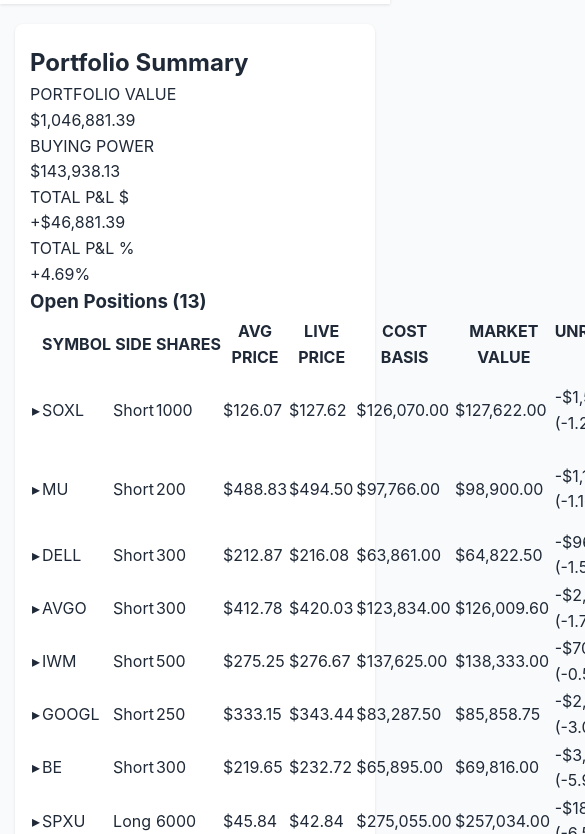
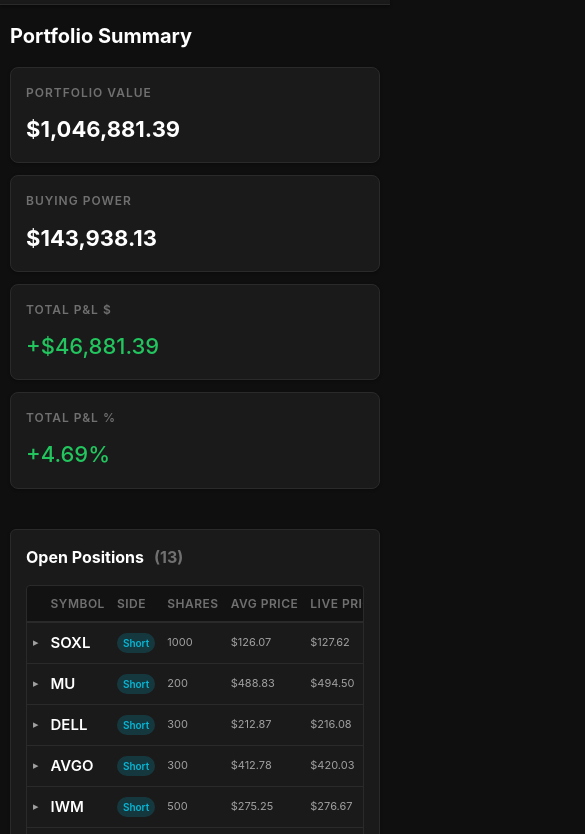
Before and after one commit to natalivm/SwingTrader2026, a plain HTML site: page index.html in a window 390 px wide. Shown: the part 56-890 px from the top of the page, 585 px wide, since content can reach past the window. Drawn offline with Linux system fonts and the light colour scheme.

Commit message:
Update styles.css with dark theme and portfolio dashboard styling

```diff
--- a/styles.css
+++ b/styles.css
@@ -1,13 +1,18 @@
 :root {
     --primary-color: #1e40af;
     --secondary-color: #3b82f6;
-    --text-color: #1f2937;
-    --text-light: #6b7280;
-    --bg-color: #f9fafb;
-    --bg-white: #ffffff;
-    --border-color: #e5e7eb;
-    --shadow: 0 1px 3px rgba(0, 0, 0, 0.1);
-    --shadow-lg: 0 10px 25px rgba(0, 0, 0, 0.1);
+    --dark-bg: #0f0f0f;
+    --dark-card: #1a1a1a;
+    --dark-border: #2a2a2a;
+    --text-color: #ffffff;
+    --text-light: #a0a0a0;
+    --text-muted: #707070;
+    --accent-green: #22c55e;
+    --accent-red: #ef4444;
+    --accent-blue: #06b6d4;
+    --accent-purple: #a855f7;
+    --shadow: 0 1px 3px rgba(0, 0, 0, 0.3);
+    --shadow-lg: 0 10px 25px rgba(0, 0, 0, 0.5);
 }
 
 * {
@@ -23,21 +28,22 @@
     -webkit-font-smoothing: antialiased;
     -moz-osx-font-smoothing: grayscale;
     color: var(--text-color);
-    background-color: var(--bg-color);
+    background-color: var(--dark-bg);
     line-height: 1.6;
 }
 
 /* Navigation Bar */
 .navbar {
-    background-color: var(--bg-white);
+    background-color: var(--dark-card);
     box-shadow: var(--shadow);
     position: sticky;
     top: 0;
     z-index: 1000;
+    border-bottom: 1px solid var(--dark-border);
 }
 
 .navbar-container {
-    max-width: 1200px;
+    max-width: 1400px;
     margin: 0 auto;
     padding: 0 20px;
     display: flex;
@@ -49,7 +55,7 @@
 .navbar-logo {
     font-size: 24px;
     font-weight: bold;
-    color: var(--primary-color);
+    color: var(--secondary-color);
     white-space: nowrap;
 }
 
@@ -66,26 +72,25 @@
 }
 
 .nav-link {
-    color: var(--text-color);
+    color: var(--text-light);
     text-decoration: none;
     padding: 25px 20px;
-    display: block;
+    display: flex;
+    align-items: center;
     border-bottom: 3px solid transparent;
     transition: all 0.3s ease;
     font-weight: 500;
     height: 100%;
-    display: flex;
-    align-items: center;
 }
 
 .nav-link:hover {
-    color: var(--primary-color);
-    background-color: var(--bg-color);
+    color: var(--secondary-color);
+    background-color: rgba(59, 130, 246, 0.1);
 }
 
 .nav-link.active {
-    color: var(--primary-color);
-    border-bottom-color: var(--primary-color);
+    color: var(--secondary-color);
+    border-bottom-color: var(--secondary-color);
 }
 
 .hamburger {
@@ -120,7 +125,7 @@
 
 /* Main Content */
 .main-content {
-    max-width: 1200px;
+    max-width: 1400px;
     margin: 0 auto;
     padding: 40px 20px;
 }
@@ -144,14 +149,13 @@
 }
 
 .page-container {
-    background-color: var(--bg-white);
+    background-color: transparent;
     border-radius: 8px;
-    padding: 40px;
-    box-shadow: var(--shadow);
+    padding: 0;
 }
 
 .page-container h1 {
-    color: var(--primary-color);
+    color: var(--secondary-color);
     margin-bottom: 20px;
     font-size: 32px;
 }
@@ -159,6 +163,172 @@
 .page-container p {
     color: var(--text-light);
     font-size: 16px;
+}
+
+/* Portfolio Section */
+.section-title {
+    font-size: 32px;
+    font-weight: bold;
+    color: var(--text-color);
+    margin-bottom: 30px;
+}
+
+/* Stats Grid */
+.stats-grid {
+    display: grid;
+    grid-template-columns: repeat(auto-fit, minmax(250px, 1fr));
+    gap: 20px;
+    margin-bottom: 40px;
+}
+
+.stat-card {
+    background-color: var(--dark-card);
+    border: 1px solid var(--dark-border);
+    border-radius: 8px;
+    padding: 25px;
+    display: flex;
+    flex-direction: column;
+    gap: 10px;
+    box-shadow: var(--shadow);
+    transition: all 0.3s ease;
+}
+
+.stat-card:hover {
+    border-color: var(--secondary-color);
+    box-shadow: 0 0 15px rgba(59, 130, 246, 0.2);
+}
+
+.stat-label {
+    font-size: 12px;
+    font-weight: 600;
+    color: var(--text-muted);
+    text-transform: uppercase;
+    letter-spacing: 1px;
+}
+
+.stat-value {
+    font-size: 28px;
+    font-weight: bold;
+    color: var(--text-color);
+}
+
+.stat-value.profit {
+    color: var(--accent-green);
+}
+
+.stat-value.loss {
+    color: var(--accent-red);
+}
+
+/* Positions Section */
+.positions-section {
+    background-color: var(--dark-card);
+    border: 1px solid var(--dark-border);
+    border-radius: 8px;
+    padding: 30px;
+    box-shadow: var(--shadow);
+}
+
+.positions-title {
+    font-size: 20px;
+    font-weight: bold;
+    color: var(--text-color);
+    margin-bottom: 25px;
+    display: flex;
+    align-items: center;
+    gap: 10px;
+}
+
+.position-count {
+    font-size: 16px;
+    color: var(--text-muted);
+}
+
+/* Table */
+.table-container {
+    overflow-x: auto;
+    border-radius: 6px;
+    border: 1px solid var(--dark-border);
+}
+
+.positions-table {
+    width: 100%;
+    border-collapse: collapse;
+    font-size: 14px;
+}
+
+.positions-table thead {
+    background-color: rgba(0, 0, 0, 0.3);
+    border-bottom: 2px solid var(--dark-border);
+}
+
+.positions-table th {
+    padding: 15px 12px;
+    text-align: left;
+    font-weight: 600;
+    color: var(--text-muted);
+    text-transform: uppercase;
+    font-size: 12px;
+    letter-spacing: 0.5px;
+    white-space: nowrap;
+}
+
+.positions-table tbody tr {
+    border-bottom: 1px solid var(--dark-border);
+    transition: background-color 0.2s ease;
+}
+
+.positions-table tbody tr:hover {
+    background-color: rgba(59, 130, 246, 0.05);
+}
+
+.positions-table td {
+    padding: 15px 12px;
+    color: var(--text-light);
+    white-space: nowrap;
+}
+
+.positions-table td.symbol {
+    font-weight: 600;
+    color: var(--text-color);
+    font-size: 15px;
+}
+
+.expand-btn {
+    color: var(--text-muted);
+    cursor: pointer;
+    text-align: center;
+}
+
+/* Badges */
+.badge {
+    display: inline-block;
+    padding: 4px 12px;
+    border-radius: 20px;
+    font-weight: 600;
+    font-size: 12px;
+    white-space: nowrap;
+}
+
+.badge.short {
+    background-color: rgba(6, 182, 212, 0.2);
+    color: var(--accent-blue);
+}
+
+.badge.long {
+    background-color: rgba(168, 85, 247, 0.2);
+    color: var(--accent-purple);
+}
+
+/* P&L Values */
+.loss {
+    color: var(--accent-red);
+    font-weight: 500;
+}
+
+.profit {
+    color: var(--accent-green);
+    font-weight: 500;
 }
 
 /* Mobile Responsive */
@@ -181,23 +351,24 @@
         top: 60px;
         left: 0;
         width: 100%;
-        background-color: var(--bg-white);
+        background-color: var(--dark-card);
         flex-direction: column;
         gap: 0;
         max-height: 0;
         overflow: hidden;
         transition: max-height 0.3s ease;
         box-shadow: var(--shadow);
+        border-bottom: 1px solid var(--dark-border);
     }
 
     .nav-menu.active {
-        max-height: 300px;
+        max-height: 400px;
     }
 
     .nav-item {
         height: auto;
         width: 100%;
-        border-bottom: 1px solid var(--border-color);
+        border-bottom: 1px solid var(--dark-border);
     }
 
     .nav-link {
@@ -208,13 +379,13 @@
     }
 
     .nav-link:hover {
-        background-color: var(--bg-color);
+        background-color: rgba(59, 130, 246, 0.1);
     }
 
     .nav-link.active {
-        background-color: var(--bg-color);
-        color: var(--primary-color);
-        border-left-color: var(--primary-color);
+        background-color: rgba(59, 130, 246, 0.1);
+        color: var(--secondary-color);
+        border-left-color: var(--secondary-color);
         border-bottom: none;
     }
 
@@ -222,12 +393,36 @@
         padding: 20px 15px;
     }
 
-    .page-container {
-        padding: 25px 20px;
+    .stats-grid {
+        grid-template-columns: 1fr 1fr;
+        gap: 15px;
     }
 
-    .page-container h1 {
+    .section-title {
         font-size: 24px;
+        margin-bottom: 20px;
+    }
+
+    .positions-section {
+        padding: 20px;
+    }
+
+    .positions-title {
+        font-size: 18px;
+    }
+
+    .positions-table {
+        font-size: 12px;
+    }
+
+    .positions-table th,
+    .positions-table td {
+        padding: 10px 8px;
+    }
+
+    .badge {
+        padding: 3px 8px;
+        font-size: 11px;
     }
 }
 
@@ -236,15 +431,53 @@
         font-size: 18px;
     }
 
-    .page-container {
-        padding: 20px 15px;
+    .main-content {
+        padding: 15px 10px;
     }
 
-    .page-container h1 {
-        font-size: 20px;
+    .stats-grid {
+        grid-template-columns: 1fr;
+        gap: 12px;
     }
 
-    .page-container p {
-        font-size: 14px;
+    .stat-card {
+        padding: 15px;
+    }
+
+    .stat-value {
+        font-size: 22px;
+    }
+
+    .section-title {
+        font-size: 20px;
+        margin-bottom: 15px;
+    }
+
+    .positions-section {
+        padding: 15px;
+        border-radius: 6px;
+    }
+
+    .positions-title {
+        font-size: 16px;
+        margin-bottom: 15px;
+    }
+
+    .table-container {
+        border-radius: 4px;
+    }
+
+    .positions-table {
+        font-size: 11px;
+    }
+
+    .positions-table th,
+    .positions-table td {
+        padding: 8px 6px;
+    }
+
+    .badge {
+        padding: 2px 6px;
+        font-size: 10px;
     }
 }
```
